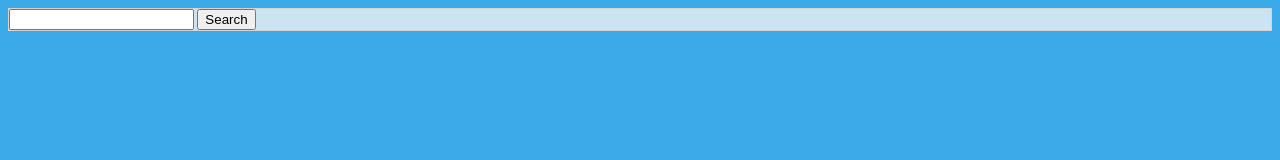
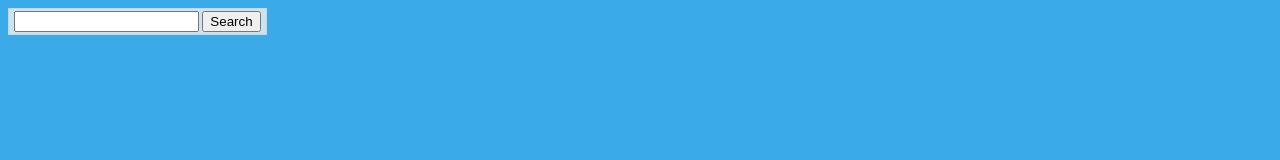
Before and after one commit to facn5/EZSearch, a website: page public/index.html in a window 1280 px wide. Drawn offline with Linux system fonts and the light colour scheme.

Commit message:
gave the sarchform a padding and made the position absolute

```diff
--- a/public/style.css
+++ b/public/style.css
@@ -21,4 +21,6 @@ body {
   background: #f4f4f4;
   background: rgba(244, 244, 244, 0.79);
   border: 1px solid #d3d3d3;
+  padding: 2px 5px;
+  position: absolute;
 }
```
